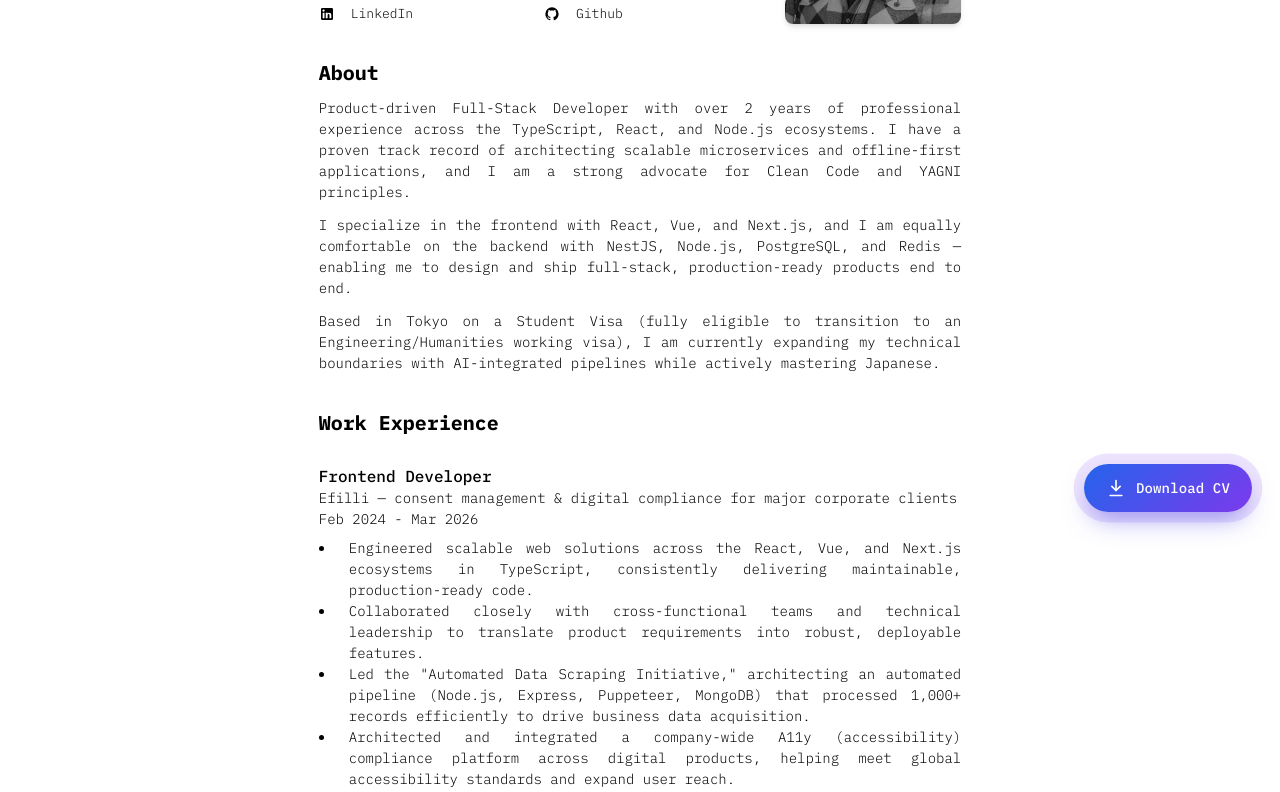
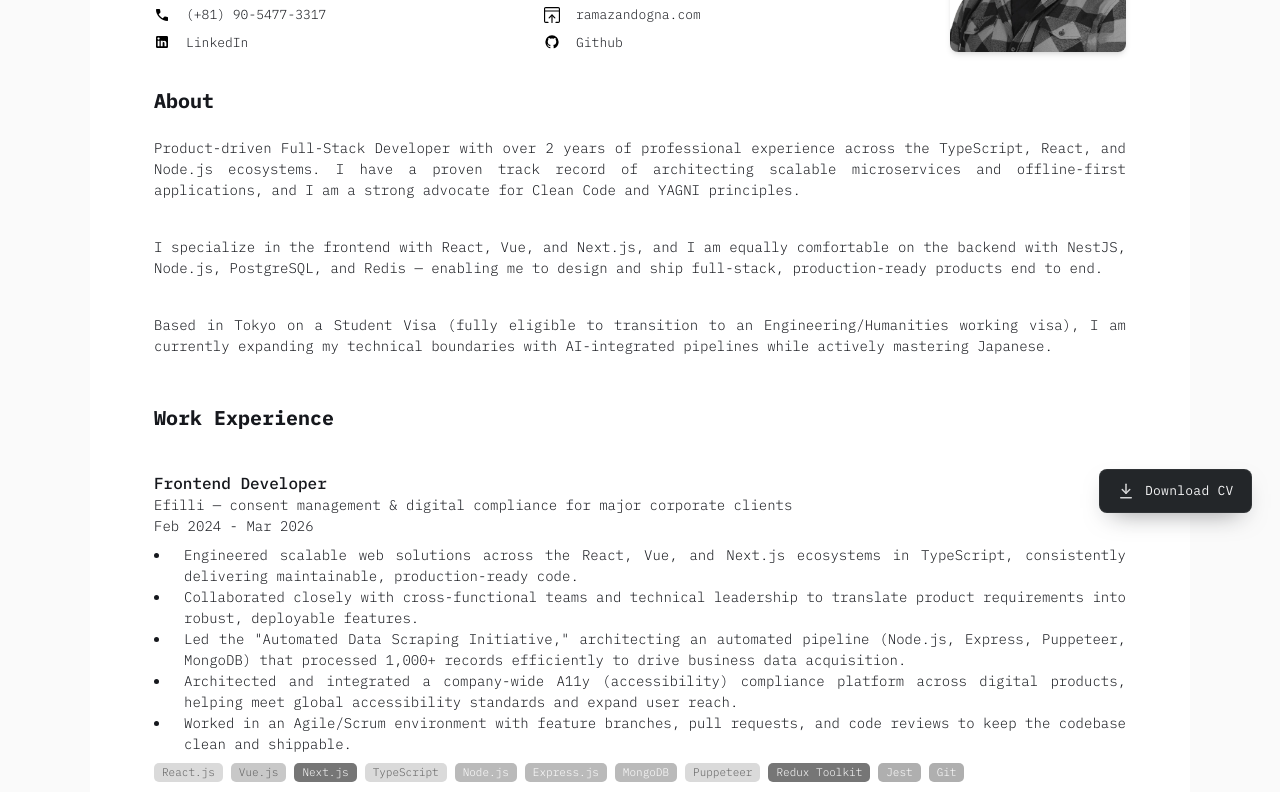
Before and after one commit to ramazandogna/resume-ramazan-dogna, a React (Vite) app: page / in a window 1280 px wide. Shown: the part 260-1052 px from the top of the page. Built offline with nearby package versions, Linux system fonts and the light colour scheme.

Commit message:
Add shared radius, color and motion tokens
Replace ad-hoc pill radii with a page > card > item > image > badge
hierarchy and widen the sheet from 210mm to 1100px.

```diff
--- a/src/components/layouts/Paper/index.tsx
+++ b/src/components/layouts/Paper/index.tsx
@@ -8,7 +8,7 @@ interface PaperProps {
 
 const Paper: React.FC<PaperProps> = ({ children, pageNumber }) => {
   return (
-    <div className="relative w-full max-w-[210mm] min-h-[240mm] p-[20mm] bg-white border border-gray-300 mb-8 mx-auto">
+    <div className="relative w-full max-w-[1100px] min-h-screen mx-auto my-0 md:my-10 px-5 py-10 sm:px-10 sm:py-12 md:px-16 md:py-16 bg-white border-x-0 md:border border-[var(--line)] rounded-none md:rounded-[var(--radius-page)]">
       {children}
       {pageNumber !== undefined && (
         <div className="absolute bottom-4 left-1/2 transform -translate-x-1/2 text-gray-500 text-sm">
--- a/src/components/ui/Badge/index.tsx
+++ b/src/components/ui/Badge/index.tsx
@@ -6,24 +6,24 @@ interface BadgeProps {
 
 export default function Badge({ children, size = 'small', variant = 'gray' }: BadgeProps) {
   const sizeClasses = {
-    small: 'text-xs px-2 py-1',
-    normal: 'text-sm px-3 py-1.5'
+    small: 'text-11px px-2 py-1',
+    normal: 'text-12px px-2.5 py-1'
   };
 
   const variantClasses = {
-    'dark-green': 'bg-[#68A063]/75 text-white', // Node.js yeşili
-    'lite-green': 'bg-[#00DC82]/75 text-black', // Nuxt.js yeşili
-    black: 'bg-[#000000]/75 text-white', // Next.js siyahı
-    blue: 'bg-[#61DAFB]/75 text-black', // React mavisi
-    yellow: 'bg-[#FFD700]/75 text-black', // Yıldırım sarısı
-    gray: 'bg-[#708090]/75 text-white' // Duman grisi
+    'dark-green': 'bg-[#68A063] text-white', // Node.js green
+    'lite-green': 'bg-[#00DC82] text-black', // Nuxt.js green
+    black: 'bg-[#1F2328] text-white', // Next.js black
+    blue: 'bg-[#61DAFB] text-black', // React blue
+    yellow: 'bg-[#FFD700] text-black', // Lightning yellow
+    gray: 'bg-[#708090] text-white' // Slate gray
   };
 
   return (
     <span
       className={`
         inline-flex items-center justify-center
-        rounded-full cursor-grab
+        rounded-[var(--radius-badge)] cursor-default leading-none
         ${sizeClasses[size]}
         ${variantClasses[variant]}
       `}
--- a/src/styles/global.css
+++ b/src/styles/global.css
@@ -1,7 +1,33 @@
+/* ==========================================================================
+   Design tokens
+   Radius hierarchy: page > card > item > image > badge.
+   Everything is a "soft square" — rounded, but never a pill.
+   ========================================================================== */
+:root {
+  --radius-page: 14px;
+  --radius-card: 10px;
+  --radius-item: 7px;
+  --radius-image: 8px;
+  --radius-badge: 5px;
+
+  --ink: #16181d;
+  --ink-soft: #4b5563;
+  --muted: #6b7280;
+  --line: #e4e4e7;
+  --line-soft: #f0f0f2;
+  --surface: #ffffff;
+  --surface-sunken: #fafafa;
+  --surface-raised: #ffffff;
+
+  --ease: cubic-bezier(0.22, 0.61, 0.36, 1);
+}
+
 body {
   font-family: 'IBM Plex Mono', monospace;
   font-size: 14px;
   font-weight: 300;
+  color: var(--ink);
+  background-color: var(--surface-sunken);
 }
 
 h3 {
@@ -9,77 +35,167 @@ h3 {
   font-weight: 500;
 }
 
+/* ==========================================================================
+   Level 1 — Section cards (About paragraphs, Experience, Project, Education)
+   Idle: flat, no chrome. Hover: the card lifts, its corners appear,
+   its siblings recede.
+   ========================================================================== */
 .hover-wrapper {
-  transition: all 0.3s ease;
+  padding: 12px 14px;
+  margin: 0 -14px;
+  border-radius: var(--radius-card);
+  background-color: transparent;
+  box-shadow: 0 0 0 0 rgba(22, 24, 29, 0);
+  transition:
+    transform 0.28s var(--ease),
+    box-shadow 0.28s var(--ease),
+    background-color 0.28s var(--ease),
+    filter 0.28s var(--ease),
+    opacity 0.28s var(--ease);
+  will-change: transform;
 }
 
 .hover-container:hover .hover-wrapper:not(:hover) {
-  filter: blur(5px);
-  opacity: 0.5;
-  border-radius: 8px;
+  filter: blur(4px);
+  opacity: 0.45;
 }
 
 .hover-wrapper:hover {
-  transform: scale(1.05);
-  box-shadow: 0 4px 20px -2px rgba(0, 0, 0, 0.05);
+  transform: translateY(-3px) scale(1.012);
+  background-color: var(--surface-raised);
+  box-shadow:
+    0 0 0 1px var(--line),
+    0 14px 32px -16px rgba(22, 24, 29, 0.28);
 }
 
-/* Badge Hover Effects */
-.badge-container:hover .badge:not(:hover) {
-  filter: blur(3px);
-  opacity: 0.5;
+/* ==========================================================================
+   Level 2 — Lines inside a card (paragraphs, bullets)
+   Same idea, much quieter: no blur, no lift. Just focus.
+   ========================================================================== */
+.sub-hover {
+  padding: 3px 8px;
+  margin: 0 -8px;
+  border-radius: var(--radius-item);
+  transition:
+    opacity 0.22s var(--ease),
+    background-color 0.22s var(--ease),
+    color 0.22s var(--ease);
 }
 
-.badge {
-  transition: all 0.3s ease;
+.sub-hover-container:hover .sub-hover:not(:hover) {
+  opacity: 0.42;
 }
 
+.sub-hover-container:hover .sub-hover:hover {
+  background-color: var(--surface-sunken);
+  color: var(--ink);
+}
+
+/* Square-dot bullet list — replaces list-disc so items can carry padding */
+.bullet-list {
+  list-style: none;
+  padding-left: 0;
+}
+
+.bullet-list > li {
+  position: relative;
+  padding-left: 22px;
+}
+
+.bullet-list > li::before {
+  content: '';
+  position: absolute;
+  left: 8px;
+  top: 0.72em;
+  width: 4px;
+  height: 4px;
+  border-radius: 1px;
+  background-color: currentColor;
+  opacity: 0.4;
+}
+
+/* ==========================================================================
+   Badges — desaturated by default, colour is earned on hover
+   ========================================================================== */
+.badge {
+  display: inline-flex;
+  filter: grayscale(1) opacity(0.62);
+  transition:
+    filter 0.28s var(--ease),
+    transform 0.28s var(--ease),
+    opacity 0.28s var(--ease);
+}
+
+/* Inside a card: colour warms up while the card is focused */
+.hover-wrapper:hover .badge {
+  filter: grayscale(0.45) opacity(0.9);
+}
+
+/* A single badge under the cursor goes full colour */
+.badge:hover,
+.hover-wrapper:hover .badge:hover {
+  filter: grayscale(0) opacity(1);
+  transform: translateY(-1px);
+}
+
+.badge-container:hover .badge:not(:hover) {
+  filter: grayscale(1) opacity(0.4);
+}
+
+/* ==========================================================================
+   Links
+   ========================================================================== */
 .link-effect {
   position: relative;
   display: inline-block;
   transition:
-    transform 0.3s ease,
-    color 0.3s ease;
+    color 0.25s var(--ease),
+    opacity 0.25s var(--ease);
 }
 
 .link-effect::after {
-  content: '→'; /* İleride ikon ile değiştirebilirsiniz */
+  content: '→';
   position: absolute;
-  right: -15px; /* Sağ tarafa doğru yerleştirin */
+  right: -15px;
   opacity: 0;
-  transition: opacity 0.3s ease;
+  transition: opacity 0.25s var(--ease);
 }
 
 .link-effect:hover {
-  transform: scale(1.05);
-  color: #007bff; /* İsteğe bağlı: hover rengi */
+  color: var(--ink);
+  opacity: 1;
 }
 
 .link-effect:hover::after {
-  opacity: 1;
+  opacity: 0.5;
 }
 
 .tooltip {
-  max-width: 200px; /* Tooltip genişliğini sınırlayın */
-  white-space: normal; /* Metnin birden fazla satıra geçmesine izin verin */
-  overflow: hidden; /* Taşan metni gizleyin */
-  text-overflow: ellipsis; /* Taşan metin için üç nokta gösterin */
-  background-color: #4a5568; /* Tooltip arka plan rengi */
-  color: white; /* Metin rengi */
-  padding: 0.5rem; /* İç boşluk */
-  border-radius: 0.25rem; /* Kenar yuvarlama */
-  position: absolute; /* Konumlandırma */
-  left: 100%; /* Sağda görünmesi için */
-  margin-left: 0.5rem; /* Boşluk */
-  display: none; /* Varsayılan olarak gizli */
+  max-width: 220px;
+  white-space: normal;
+  overflow: hidden;
+  text-overflow: ellipsis;
+  background-color: var(--ink);
+  color: #ffffff;
+  padding: 0.5rem 0.6rem;
+  border-radius: var(--radius-item);
+  position: absolute;
+  left: 100%;
+  margin-left: 0.5rem;
+  display: none;
   width: 100%;
+  z-index: 20;
+  font-size: 12px;
+  line-height: 1.45;
 }
 
 .group:hover .tooltip {
-  display: block; /* Hover durumunda görünür hale getir */
+  display: block;
 }
 
-/* Floating "Download CV" button */
+/* ==========================================================================
+   Floating "Download CV" button — graphite, quiet, same corner language
+   ========================================================================== */
 .cv-fab {
   position: fixed;
   right: 1.75rem;
@@ -88,93 +204,103 @@ h3 {
   display: inline-flex;
   align-items: center;
   gap: 0.6rem;
-  padding: 0.85rem 1.4rem;
-  border-radius: 9999px;
-  color: #ffffff;
-  font-weight: 500;
-  font-size: 14px;
-  letter-spacing: 0.01em;
+  padding: 0.75rem 1.15rem;
+  border-radius: var(--radius-image);
+  color: #f4f4f5;
+  font-weight: 400;
+  font-size: 13px;
+  letter-spacing: 0.02em;
   white-space: nowrap;
-  background: linear-gradient(135deg, #2563eb 0%, #7c3aed 100%);
+  background-color: #232629;
   box-shadow:
-    0 12px 26px -6px rgba(79, 70, 229, 0.55),
-    0 0 0 0 rgba(124, 58, 237, 0.45);
-  animation: cvPulse 2.6s ease-in-out infinite;
+    0 0 0 1px rgba(255, 255, 255, 0.06) inset,
+    0 10px 26px -12px rgba(22, 24, 29, 0.55);
   transition:
-    transform 0.25s ease,
-    box-shadow 0.25s ease;
+    transform 0.25s var(--ease),
+    box-shadow 0.25s var(--ease),
+    background-color 0.25s var(--ease);
   will-change: transform;
 }
 
 .cv-fab:hover {
-  transform: translateY(-3px) scale(1.04);
-  box-shadow: 0 18px 34px -6px rgba(79, 70, 229, 0.65);
-  animation-play-state: paused;
+  transform: translateY(-2px);
+  background-color: #16181d;
+  box-shadow:
+    0 0 0 1px rgba(255, 255, 255, 0.08) inset,
+    0 16px 32px -12px rgba(22, 24, 29, 0.6);
 }
 
 .cv-fab:active {
-  transform: translateY(-1px) scale(0.99);
+  transform: translateY(0);
 }
 
 .cv-fab:focus-visible {
-  outline: 2px solid #ffffff;
+  outline: 2px solid #232629;
   outline-offset: 3px;
 }
 
 .cv-fab__icon {
-  width: 20px;
-  height: 20px;
+  width: 18px;
+  height: 18px;
   flex-shrink: 0;
+  opacity: 0.85;
 }
 
 .cv-fab__arrow {
-  transition: transform 0.25s ease;
+  transition: transform 0.25s var(--ease);
 }
 
 .cv-fab:hover .cv-fab__arrow {
   transform: translateY(2px);
 }
 
-@keyframes cvPulse {
-  0% {
-    box-shadow:
-      0 12px 26px -6px rgba(79, 70, 229, 0.55),
-      0 0 0 0 rgba(124, 58, 237, 0.45);
-  }
-  70% {
-    box-shadow:
-      0 12px 26px -6px rgba(79, 70, 229, 0.55),
-      0 0 0 15px rgba(124, 58, 237, 0);
-  }
-  100% {
-    box-shadow:
-      0 12px 26px -6px rgba(79, 70, 229, 0.55),
-      0 0 0 0 rgba(124, 58, 237, 0);
-  }
-}
-
-/* Mobile: compact circular button so it never covers content */
+/* Mobile: compact square button so it never covers content */
 @media (max-width: 640px) {
   .cv-fab {
     right: 1rem;
     bottom: 1rem;
     gap: 0;
     padding: 0;
-    width: 3.4rem;
-    height: 3.4rem;
+    width: 3rem;
+    height: 3rem;
     justify-content: center;
+    border-radius: var(--radius-card);
   }
   .cv-fab__label {
     display: none;
   }
   .cv-fab__icon {
-    width: 22px;
-    height: 22px;
+    width: 20px;
+    height: 20px;
+  }
+}
+
+/* On small screens the lift is distracting and the blur costs frames */
+@media (max-width: 768px) {
+  .hover-wrapper {
+    margin: 0;
+    padding: 10px 12px;
+  }
+  .hover-container:hover .hover-wrapper:not(:hover) {
+    filter: none;
+    opacity: 1;
+  }
+  .hover-wrapper:hover {
+    transform: none;
+  }
+  .sub-hover-container:hover .sub-hover:not(:hover) {
+    opacity: 1;
   }
 }
 
 @media (prefers-reduced-motion: reduce) {
+  .hover-wrapper,
+  .sub-hover,
+  .badge,
   .cv-fab {
-    animation: none;
+    transition: none;
+  }
+  .hover-wrapper:hover {
+    transform: none;
   }
 }
```
